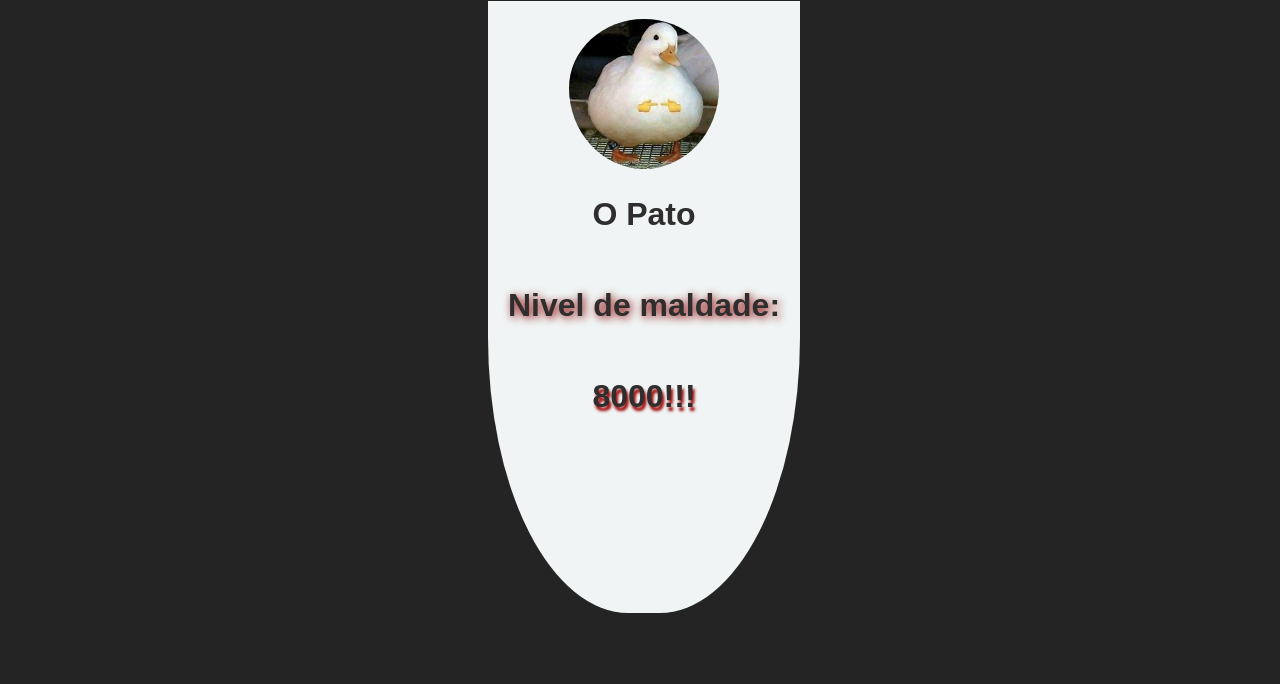
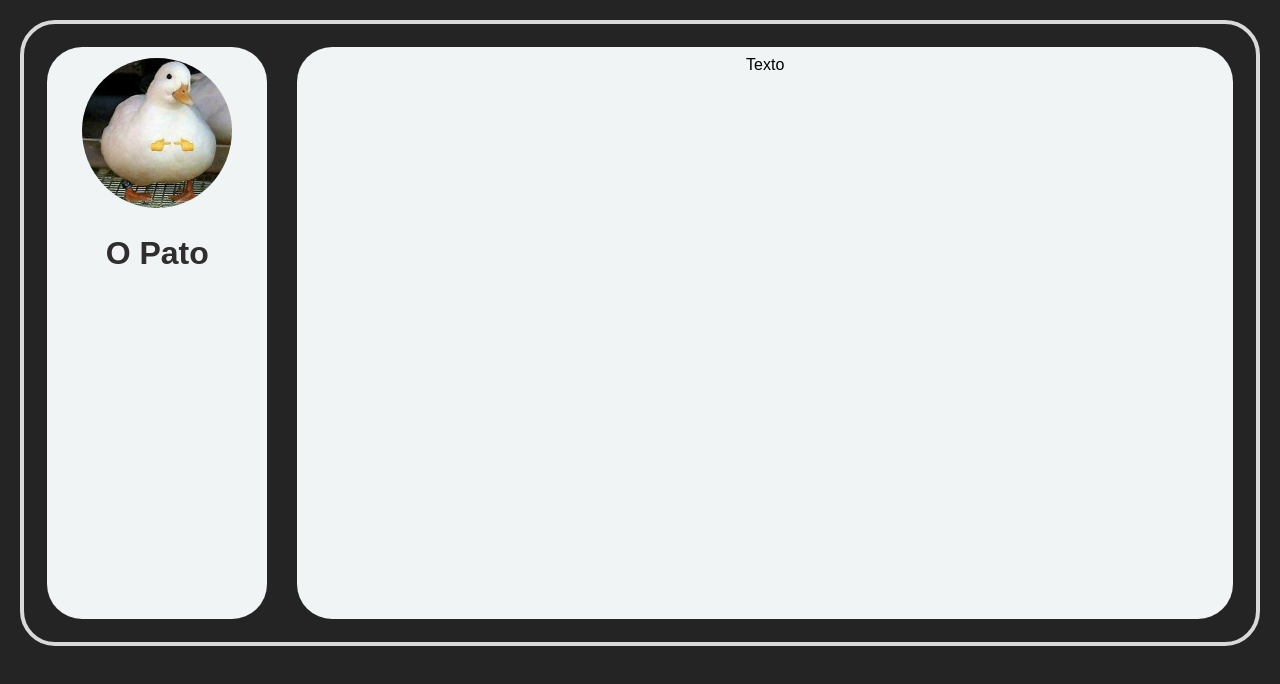
Before and after one commit to RaimundoNCN/O-Pato, a React (Vite) app: page / in a window 1280 px wide. Shown: the top 684 px of the page. Built offline with nearby package versions, Linux system fonts and the light colour scheme.

Commit message:
reestruturando layout

```diff
--- a/src/home/perfil/perfilPato.jsx
+++ b/src/home/perfil/perfilPato.jsx
@@ -1,14 +1,14 @@
-import { Container, ImgPerfil, NamePerfil, InfoLevelPerfil, LevelPerfil } from "./style";
+import { Container, ImgPerfil, NamePerfil, ContainerPerfil, Descriptions } from "./style";
 import PerfilImg from "../../assets/patio.jpg";
 
 const PerfilPato = () => {
     return(
         <Container>
-
-            <ImgPerfil img src={PerfilImg} alt="Deu ruim" title="Perfil"></ImgPerfil>
-            <NamePerfil>O Pato</NamePerfil>
-            <InfoLevelPerfil>Nivel de maldade:</InfoLevelPerfil>
-            <LevelPerfil>8000!!!</LevelPerfil>
+            <ContainerPerfil>
+                <ImgPerfil img src={PerfilImg} alt="Deu ruim" title="Perfil"></ImgPerfil>
+                <NamePerfil>O Pato</NamePerfil>
+            </ContainerPerfil>
+            <Descriptions>Texto</Descriptions>
         </Container>
     )
 }
--- a/src/home/perfil/style.js
+++ b/src/home/perfil/style.js
@@ -1,37 +1,54 @@
 import styled from "styled-components";
 
 export const Container = styled.div`
-    width: 300px;
-    height: 600px;
-    background-color: #fbfffff2;
-    border-bottom-left-radius: 45%;
-    border-bottom-right-radius: 45%;
-    margin-top: -7px;
-    margin-left: 8px;
+    width: 95vw;
+    height: 80%;
+    padding: 8px;
+    margin: 12px;
+    display: flex;
+    border-radius: 35px;
+    flex-direction: row;
+    align-items: center;
+    justify-content: space-between;
+    border: 4px solid #D9D9D9;
+`
+export const ContainerPerfil = styled.div`
+    width: 260px;
+    height: 70vh;
+    margin: 15px;
     padding: 6px;
     display: flex;
+    border-radius: 35px;
+    align-items: center;
     flex-direction: column;
-    align-items: center;
+    background-color: #fbfffff2;
 `
 
 export const ImgPerfil = styled.img`
     width: 150px;
     height: 150px;
-    padding-top: 12px;
+    display: flex;
+    padding-top: 5px;
+    border-radius: 50%;
     background-size: cover;
-    border-radius: 50%;
 `
 
 export const NamePerfil = styled.h1`
     color: #2f2d2d;
+    display: flex;
+    font-size: 4vmin, 5vmax;
+    text-align: center;
+
 `
 
-export const InfoLevelPerfil = styled.h1`
-    color: #2f2d2d;
-    text-shadow: 2px 2px 8px #8b0000;
+export const Descriptions = styled.div`
+    display: flex;
+    flex-direction: column;
+    width: 90vw;
+    height: 70vh;
+    background-color: #fbfffff2;
+    margin: 15px;
+    padding: 6px;
+    border-radius: 35px;
+    align-items: center;
 `
-
-export const LevelPerfil = styled.h1`
-    color: #2f2d2d;
-    text-shadow: 2px 4px 3px #9b0000;
-`
```
